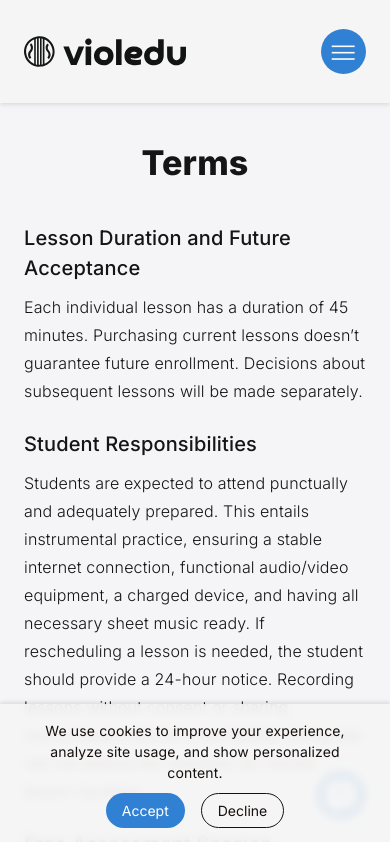
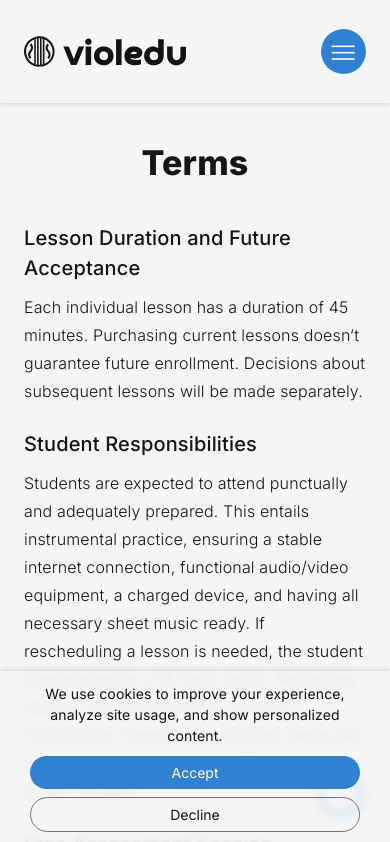
Before and after one commit to Violedu/violedu, a Next.js app: page /terms in a window 390 px wide. Shown: the top 842 px of the page. Built offline with nearby package versions, Linux system fonts and the light colour scheme.

Commit message:
imported nookies to parse cookies, fixed styling

```diff
--- a/components/CookieBanner.module.css
+++ b/components/CookieBanner.module.css
@@ -12,6 +12,13 @@
     box-shadow: 0px -2px 4px rgba(0, 0, 0, 0.1);
     backdrop-filter: blur(5px);
     -webkit-backdrop-filter: blur(5px);
+  }
+
+  .cookieBannerWrapper {
+    width: 1170px;
+    display: flex;
+    justify-content: space-between;
+    align-items: center;
   }
 
   .cookieText {
@@ -46,7 +53,7 @@
   .declineButton {
     background-color: transparent;
     color: var(--color-gray-300);
-    border: 1px solid var(--color-gray-300);
+    border: 1px solid var(--color-dimgray);
   }
 
   .acceptButton:hover {
@@ -61,16 +68,35 @@
 
   @media (max-width: 768px) {
     .cookieBanner {
+      display: flex;
+      justify-content: center;
+      align-items: center;
+      padding: 12px;
+    }
+
+    .cookieBannerWrapper {
+      width: 90%; /* Ensure it scales properly */
+      max-width: 600px; /* Set a max width */
       flex-direction: column;
       gap: 10px;
       align-items: center;
+      text-align: center;
     }
 
     .cookieText {
-      max-width: 90%;
+      max-width: 100%;
     }
 
     .buttons {
-      flex-direction: row;
+      flex-direction: column;
+      gap: 8px;
+      width: 100%;
+      align-items: center;
+    }
+
+    .acceptButton,
+    .declineButton {
+      width: 100%; /* Make buttons full-width */
+      text-align: center;
     }
   }
--- a/components/CookieBanner.tsx
+++ b/components/CookieBanner.tsx
@@ -1,5 +1,6 @@
 import React, { useState, useEffect } from 'react';
 import styles from './CookieBanner.module.css';
+import { setCookie, destroyCookie } from 'nookies'; // Import nookies
 
 const CookieBanner = () => {
   const [showBanner, setShowBanner] = useState(false);
@@ -9,6 +10,8 @@ const CookieBanner = () => {
     const storedAcceptance = localStorage.getItem('cookieAccepted');
     if (storedAcceptance === 'true') {
       setHasAccepted(true);
+    } else if (storedAcceptance === 'false') {
+      setHasAccepted(false);
     } else {
       setShowBanner(true);
     }
@@ -16,14 +19,28 @@ const CookieBanner = () => {
 
   const handleAccept = () => {
     localStorage.setItem('cookieAccepted', 'true');
+    setCookie(null, 'cookieAccepted', 'true', { // Use nookies to set cookie
+      maxAge: 30 * 24 * 60 * 60, // 30 days
+      path: '/',
+    });
     setShowBanner(false);
     setHasAccepted(true);
   };
 
   const handleDecline = () => {
     localStorage.setItem('cookieAccepted', 'false');
+    setCookie(null, 'cookieAccepted', 'false', { // Use nookies to set cookie
+      maxAge: 30 * 24 * 60 * 60, // 30 days
+      path: '/',
+    });
     setShowBanner(false);
     setHasAccepted(false);
+    disableGoogleAnalytics();
+  };
+
+  const disableGoogleAnalytics = () => {
+    // Disable Google Analytics tracking
+    window['ga-disable-G-S7PW6X8LQ1'] = true;
   };
 
   if (!showBanner) {
@@ -32,6 +49,7 @@ const CookieBanner = () => {
 
   return (
     <div className={styles.cookieBanner}>
+      <div className={styles.cookieBannerWrapper}>
         <div className={styles.cookieText}>
             We use cookies to improve your experience, analyze site usage, and show personalized content.
         </div>
@@ -44,6 +62,7 @@ const CookieBanner = () => {
             </button>
         </div>
       </div>
+    </div>
   );
 };
 
--- a/package.json
+++ b/package.json
@@ -9,6 +9,7 @@
     "@mui/material": "^5.13.4",
     "motion": "^10.18.0",
     "next": "^13.2.4",
+    "nookies": "^2.5.2",
     "react": "^18.2.0",
     "react-dom": "^18.2.0",
     "react-router-dom": "^6.2.1"
--- a/pages/_document.tsx
+++ b/pages/_document.tsx
@@ -1,18 +1,32 @@
-// Import necessary modules
 import Document, { Html, Head, Main, NextScript } from 'next/document';
+import { parseCookies } from 'nookies'; // Import nookies
 
-export default class MyDocument extends Document {
+class MyDocument extends Document {
+  static async getInitialProps(ctx) {
+    const initialProps = await Document.getInitialProps(ctx);
+    const { req } = ctx;
+    let enableGA = false;
+
+    if (req) {
+      // Use nookies to parse cookies safely
+      const cookies = parseCookies(ctx);
+      enableGA = cookies.cookieAccepted === 'true';
+    }
+
+    return { ...initialProps, enableGA };
+  }
+
   render() {
-    // Construct the URL for the Google Analytics script
-    const gtag = `https://www.googletagmanager.com/gtag/js?id=G-S7PW6X8LQ1`;
+    const { enableGA } = this.props;
+
+    const gtagScript = `https://www.googletagmanager.com/gtag/js?id=G-S7PW6X8LQ1`;
 
     return (
       <Html>
         <Head>
-          {/* Include the Google Analytics script */}
-          <script async src={gtag} />
-
-          {/* Inject the Google Analytics tracking code */}
+          {enableGA && (
+            <>
+              <script async src={gtagScript} />
               <script
                 dangerouslySetInnerHTML={{
                   __html: `
@@ -23,7 +37,8 @@ export default class MyDocument extends Document {
                   `,
                 }}
               />
-
+            </>
+          )}
           <link href="https://fonts.googleapis.com/css2?family=Inter:wght@300;400;500;600;700;800&display=swap" rel="stylesheet" />
         </Head>
         <body>
@@ -34,3 +49,5 @@ export default class MyDocument extends Document {
     );
   }
 }
+
+export default MyDocument;
```
Also changed, not shown: 1 other file (tests, documents, lock files or other folders). Lines whose indentation alone changed are shown as unchanged.
